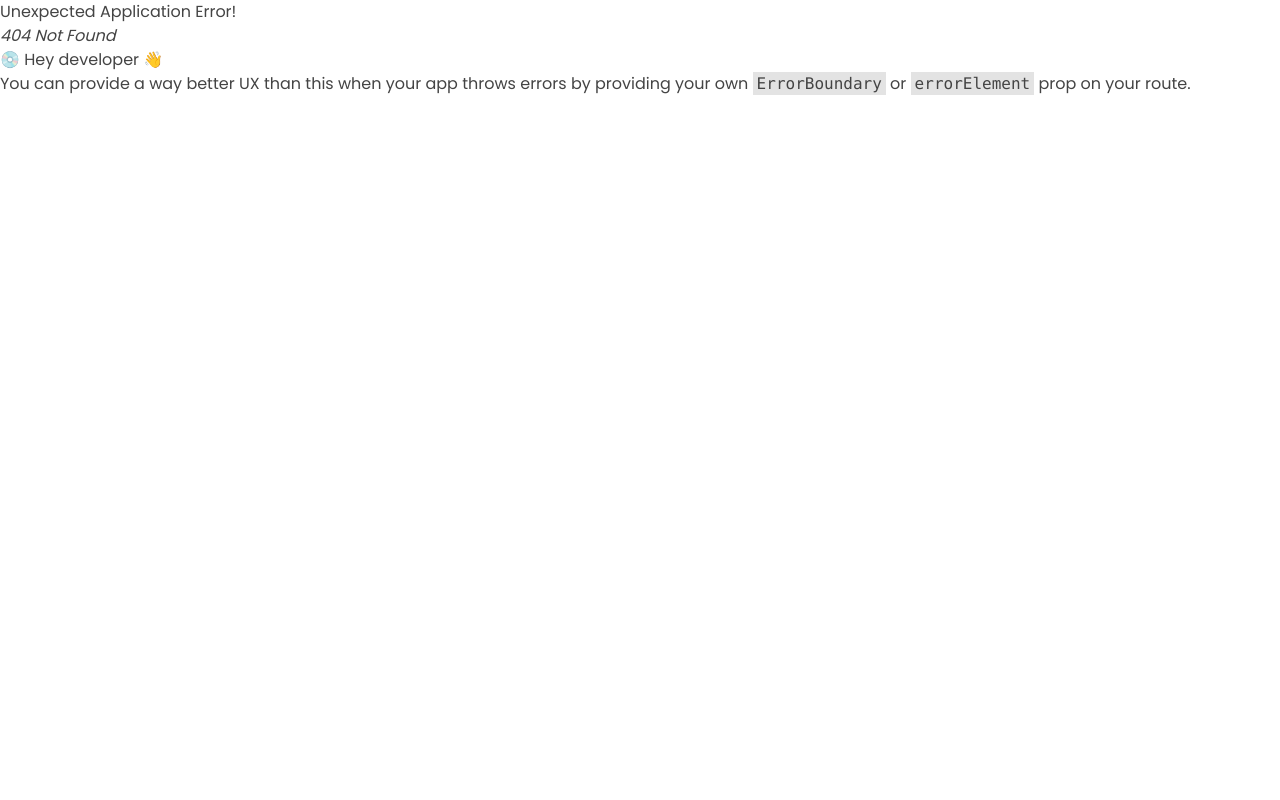
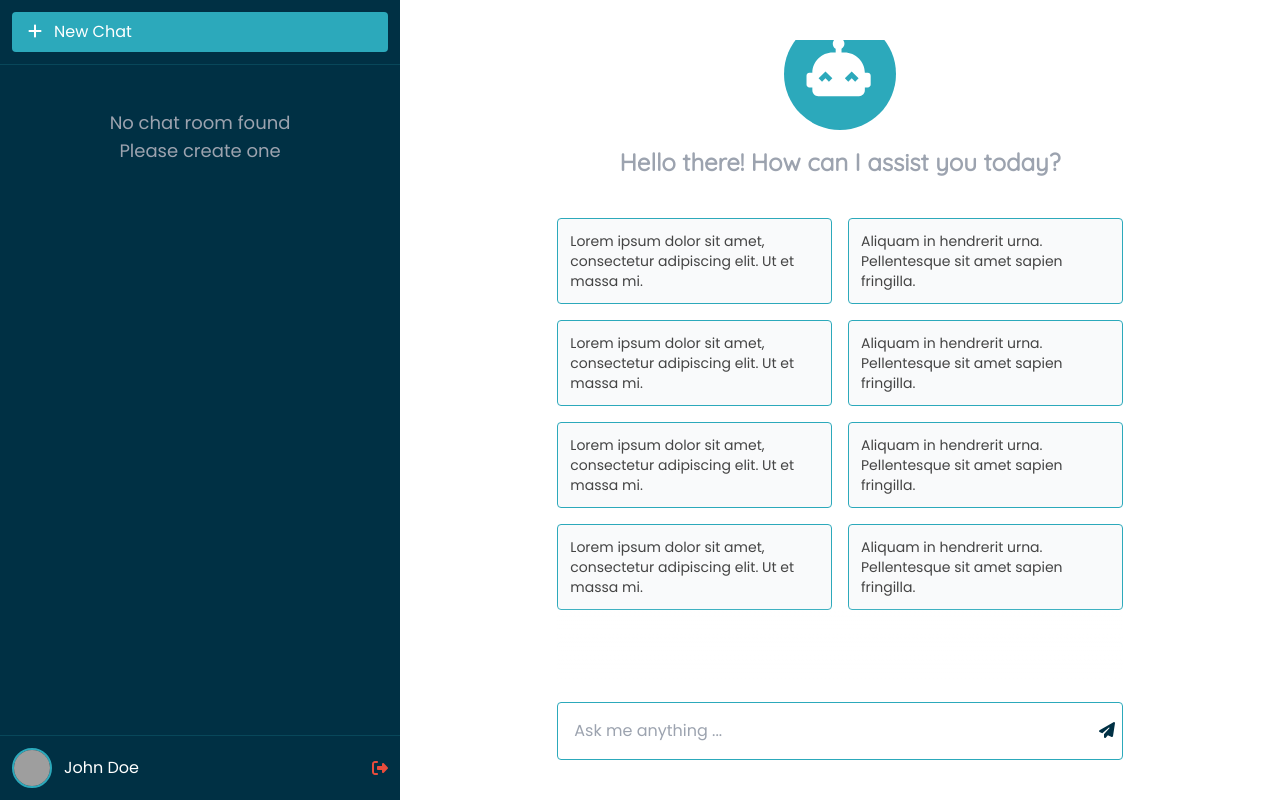
Before and after one commit to ElhoubeBrahim/serverless-chatbot, a React (Vite) app in the folder client/: page /chat/1 in a window 1280 px wide. Before the commit this address had no page. Built offline with nearby package versions, Linux system fonts and the light colour scheme; grey boxes are pictures that could not be loaded.

Commit message:
Chat messages page UI

```diff
--- /dev/null
+++ b/client/src/components/ChatMessage.tsx
@@ -0,0 +1,55 @@
+import ChatMessage from '../types/ChatMessage';
+
+function ChatMessage(props: { chat: ChatMessage }) {
+  const chat = props.chat;
+
+  return (
+    <div>
+      <div className='flex gap-4 items-start p-4 py-8'>
+        <div className='shrink-0'>
+          <img
+            src='https://picsum.photos/200'
+            alt='User'
+            className='w-10 h-10 rounded-full object-cover border-2 border-primary'
+          />
+        </div>
+        <div>{chat.Prompt}</div>
+      </div>
+      {chat.Loading ? (
+        <div className='flex gap-4 p-4 py-2 rounded-lg border bg-gray-50 items-center border-primary'>
+          <div className='shrink-0'>
+            <img
+              src={chat.Response === null ? '/bot-avatar-error.svg' : '/bot-avatar.svg'}
+              alt='Bot'
+              className='w-10 h-10 rounded-full object-cover'
+            />
+          </div>
+          <div className='flex items-center gap-2'>
+            <div className='animate-pulse bg-gray-300 h-3 w-3 rounded-full'></div>
+            <div className='animate-pulse bg-gray-400 h-3 w-3 rounded-full'></div>
+            <div className='animate-pulse bg-gray-500 h-3 w-3 rounded-full'></div>
+          </div>
+        </div>
+      ) : (
+        <div
+          className={`flex gap-4 p-4 rounded-lg border bg-gray-50 ${
+            chat.Response === null
+              ? 'border-danger text-danger items-center'
+              : 'py-8 border-primary items-start'
+          }`}
+        >
+          <div className='shrink-0'>
+            <img
+              src={chat.Response === null ? '/bot-avatar-error.svg' : '/bot-avatar.svg'}
+              alt='Bot'
+              className='w-10 h-10 rounded-full object-cover'
+            />
+          </div>
+          <div>{chat.Response || 'Oooops! something went wrong. Please try again later.'}</div>
+        </div>
+      )}
+    </div>
+  );
+}
+
+export default ChatMessage;
--- a/client/src/components/ChatRoomLink.tsx
+++ b/client/src/components/ChatRoomLink.tsx
@@ -1,5 +1,5 @@
 import { FontAwesomeIcon } from '@fortawesome/react-fontawesome';
-import { Link } from 'react-router-dom';
+import { Link, useParams } from 'react-router-dom';
 import ChatRoom from '../types/ChatRoom';
 
 interface ChatRoomLinkProps {
@@ -7,8 +7,14 @@ interface ChatRoomLinkProps {
 }
 
 function ChatRoomLink({ chat }: ChatRoomLinkProps) {
+  const { id } = useParams();
+
   return (
-    <div className='flex justify-between gap-4 items-center p-2 mb-2'>
+    <div
+      className={`flex justify-between gap-4 items-center px-4 py-3 mb-2 rounded transition-colors hover:bg-light ${
+        id === chat.ID ? 'bg-light' : ''
+      }`}
+    >
       <Link to={`/chat/${chat.ID}`} className='block w-full'>
         {chat.Title}
       </Link>
--- /dev/null
+++ b/client/src/components/NoMessage.tsx
@@ -0,0 +1,35 @@
+function NoMessage() {
+  const prompts = [
+    'Lorem ipsum dolor sit amet, consectetur adipiscing elit. Ut et massa mi.',
+    'Aliquam in hendrerit urna. Pellentesque sit amet sapien fringilla.',
+    'Lorem ipsum dolor sit amet, consectetur adipiscing elit. Ut et massa mi.',
+    'Aliquam in hendrerit urna. Pellentesque sit amet sapien fringilla.',
+    'Lorem ipsum dolor sit amet, consectetur adipiscing elit. Ut et massa mi.',
+    'Aliquam in hendrerit urna. Pellentesque sit amet sapien fringilla.',
+    'Lorem ipsum dolor sit amet, consectetur adipiscing elit. Ut et massa mi.',
+    'Aliquam in hendrerit urna. Pellentesque sit amet sapien fringilla.',
+  ];
+
+  return (
+    <div>
+      <div className='flex flex-col gap-4 items-center justify-center mb-10'>
+        <img src='/bot-avatar.svg' alt='Chatty' className='h-28 w-28 object-cover' />
+        <div className='text-2xl text-gray-400 font-bold font-title'>
+          Hello there! How can I assist you today?
+        </div>
+      </div>
+      <div className='grid lg:grid-cols-2 gap-4'>
+        {prompts.map((prompt, index) => (
+          <div
+            key={index}
+            className='bg-gray-50 border border-primary rounded p-3 text-sm cursor-pointer hover:bg-gray-100 transition-colors'
+          >
+            {prompt}
+          </div>
+        ))}
+      </div>
+    </div>
+  );
+}
+
+export default NoMessage;
--- a/client/src/index.css
+++ b/client/src/index.css
@@ -9,3 +9,16 @@ body {
   font-family: 'Poppins', sans-serif;
   color: #444;
 }
+
+.scrollbar-hide::-webkit-scrollbar {
+  display: none;
+}
+
+.scrollbar-hide {
+  -ms-overflow-style: none;
+  scrollbar-width: none;
+}
+
+img {
+  user-select: none;
+}
--- a/client/src/main.tsx
+++ b/client/src/main.tsx
@@ -5,6 +5,7 @@ import { library } from '@fortawesome/fontawesome-svg-core';
 import {
   faEye,
   faLock,
+  faPaperPlane,
   faPencilAlt,
   faPlus,
   faSignOutAlt,
@@ -15,8 +16,20 @@ import {
 import Login from './pages/Login';
 import ChatHome from './pages/ChatHome';
 import './index.css';
+import ChatMessages from './pages/ChatMessages';
+import Chat from './pages/Chat';
 
-library.add(faUser, faEye, faLock, faPlus, faPencilAlt, faTrashAlt, faSignOutAlt, faStar);
+library.add(
+  faUser,
+  faEye,
+  faLock,
+  faPlus,
+  faPencilAlt,
+  faTrashAlt,
+  faSignOutAlt,
+  faStar,
+  faPaperPlane,
+);
 
 const router = createBrowserRouter([
   {
@@ -25,7 +38,17 @@ const router = createBrowserRouter([
   },
   {
     path: '/chat',
-    element: <ChatHome />,
+    element: <Chat />,
+    children: [
+      {
+        path: '/chat',
+        element: <ChatHome />,
+      },
+      {
+        path: '/chat/:id',
+        element: <ChatMessages />,
+      },
+    ],
   },
 ]);
 
--- /dev/null
+++ b/client/src/pages/Chat.tsx
@@ -0,0 +1,17 @@
+import { Outlet } from 'react-router-dom';
+import Sidebar from '../layouts/Sidebar';
+
+function Chat() {
+  return (
+    <div>
+      <Sidebar />
+      <main className='fixed top-0 bottom-0 right-0 left-[400px]'>
+        <div className='container mx-auto px-4 py-10 h-full'>
+          <Outlet />
+        </div>
+      </main>
+    </div>
+  );
+}
+
+export default Chat;
--- a/client/src/pages/ChatHome.tsx
+++ b/client/src/pages/ChatHome.tsx
@@ -1,7 +1,6 @@
 import { IconProp } from '@fortawesome/fontawesome-svg-core';
 import PrimaryButton from '../components/PrimaryButton';
 import WelcomeCard from '../components/WelcomeCard';
-import Sidebar from '../layouts/Sidebar';
 
 interface CardContent {
   icon: IconProp;
@@ -33,15 +32,10 @@ function ChatHome() {
   ];
 
   return (
-    <div>
-      <Sidebar />
-      <main className='ml-[400px] p-4'>
-        <div className='container mx-auto px-4 py-10'>
+    <div className='lg:w-2/3 mx-auto'>
       <div className='flex flex-col gap-4 items-center justify-center mb-20'>
         <img src='/logo-black.svg' alt='Chatty' className='h-24 w-24 object-cover' />
-            <h1 className='text-4xl font-extrabold text-center text-primary font-title'>
-              chatty.ai
-            </h1>
+        <h1 className='text-4xl font-extrabold text-center text-primary font-title'>chatty.ai</h1>
       </div>
       <div className='grid lg:grid-cols-2 gap-4 mb-10'>
         {cardContents.map((cardContent, index) => (
@@ -52,8 +46,6 @@ function ChatHome() {
         <PrimaryButton text='Create a chat room' align='center' />
       </div>
     </div>
-      </main>
-    </div>
   );
 }
 
--- /dev/null
+++ b/client/src/pages/ChatMessages.tsx
@@ -0,0 +1,44 @@
+import { FontAwesomeIcon } from '@fortawesome/react-fontawesome';
+import { useEffect, useRef, useState } from 'react';
+import { useParams } from 'react-router-dom';
+import ChatMessage from '../components/ChatMessage';
+import Input from '../components/Input';
+import NoMessage from '../components/NoMessage';
+import ChatRoom from '../types/ChatRoom';
+
+function ChatMessages() {
+  const { id } = useParams();
+  const [chat, setChat] = useState<ChatRoom>({
+    ID: '',
+    UserID: '',
+    Title: '',
+    Chats: [],
+    CreatedAt: '',
+    UpdatedAt: '',
+  });
+
+  // Scroll to bottom when new message is added
+  const bottomChatRef = useRef<HTMLDivElement>(null);
+  useEffect(() => {
+    bottomChatRef.current?.scrollIntoView();
+  }, [chat]);
+
+  return (
+    <div className='h-full lg:w-2/3 mx-auto relative'>
+      <div className='messages pb-[150px] overflow-y-auto scrollbar-hide h-full'>
+        {chat.Chats && chat.Chats.map((message) => <ChatMessage chat={message} />)}
+        {!chat.Chats.length && <NoMessage />}
+        <div ref={bottomChatRef} />
+      </div>
+      <div className='absolute bottom-0 left-0 right-0 w-full pt-[100px] bg-gradient-to-t from-white via-white to-transparent'>
+        <Input
+          placeholder='Ask me anything ...'
+          className='p-4'
+          postIcon={<FontAwesomeIcon icon='paper-plane' className='text-secondary' />}
+        />
+      </div>
+    </div>
+  );
+}
+
+export default ChatMessages;
```
Also changed, not shown: client/public/bot-avatar-error.svg (added), client/public/bot-avatar.svg (added). Lines whose indentation alone changed are shown as unchanged.
